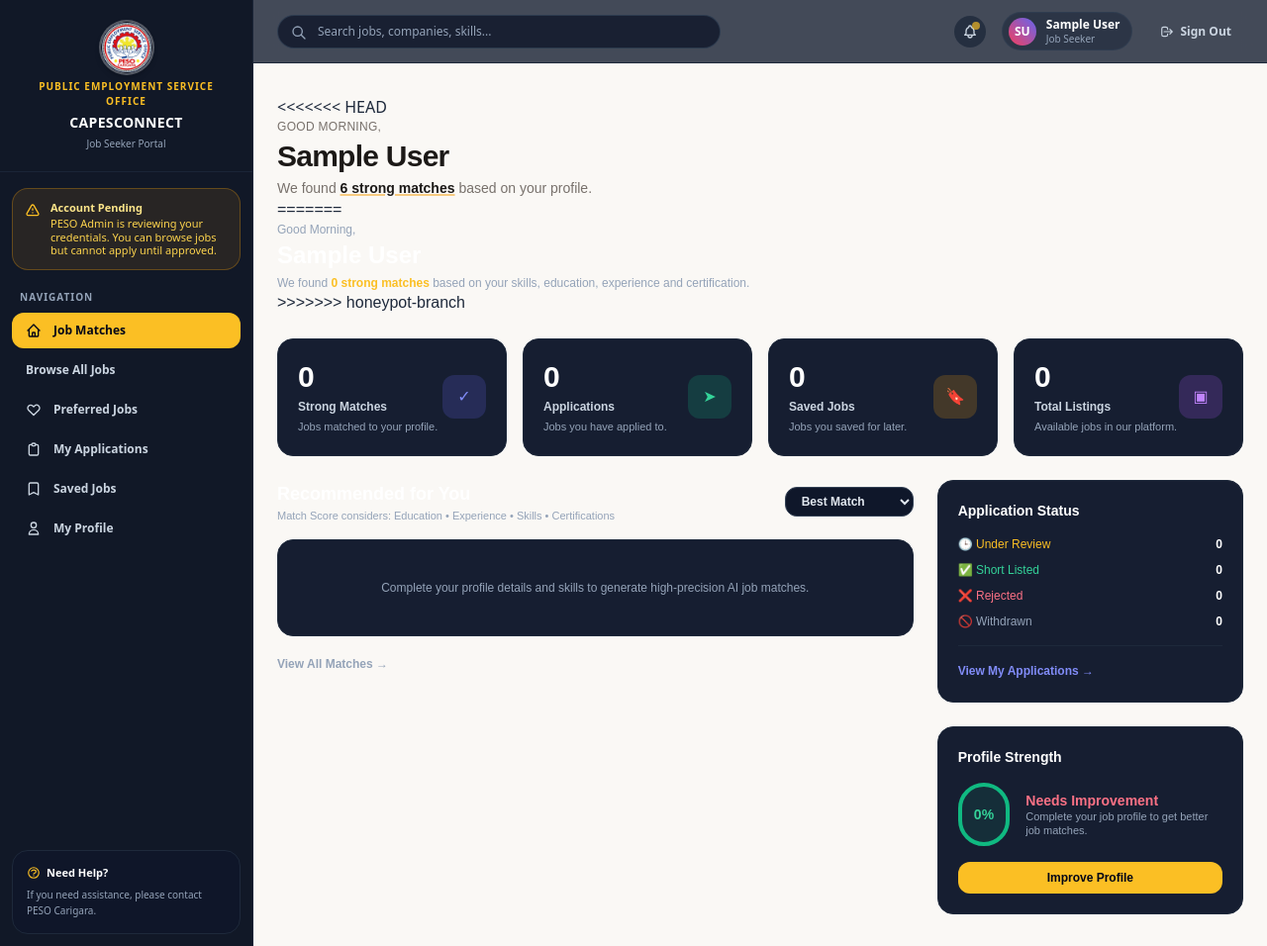
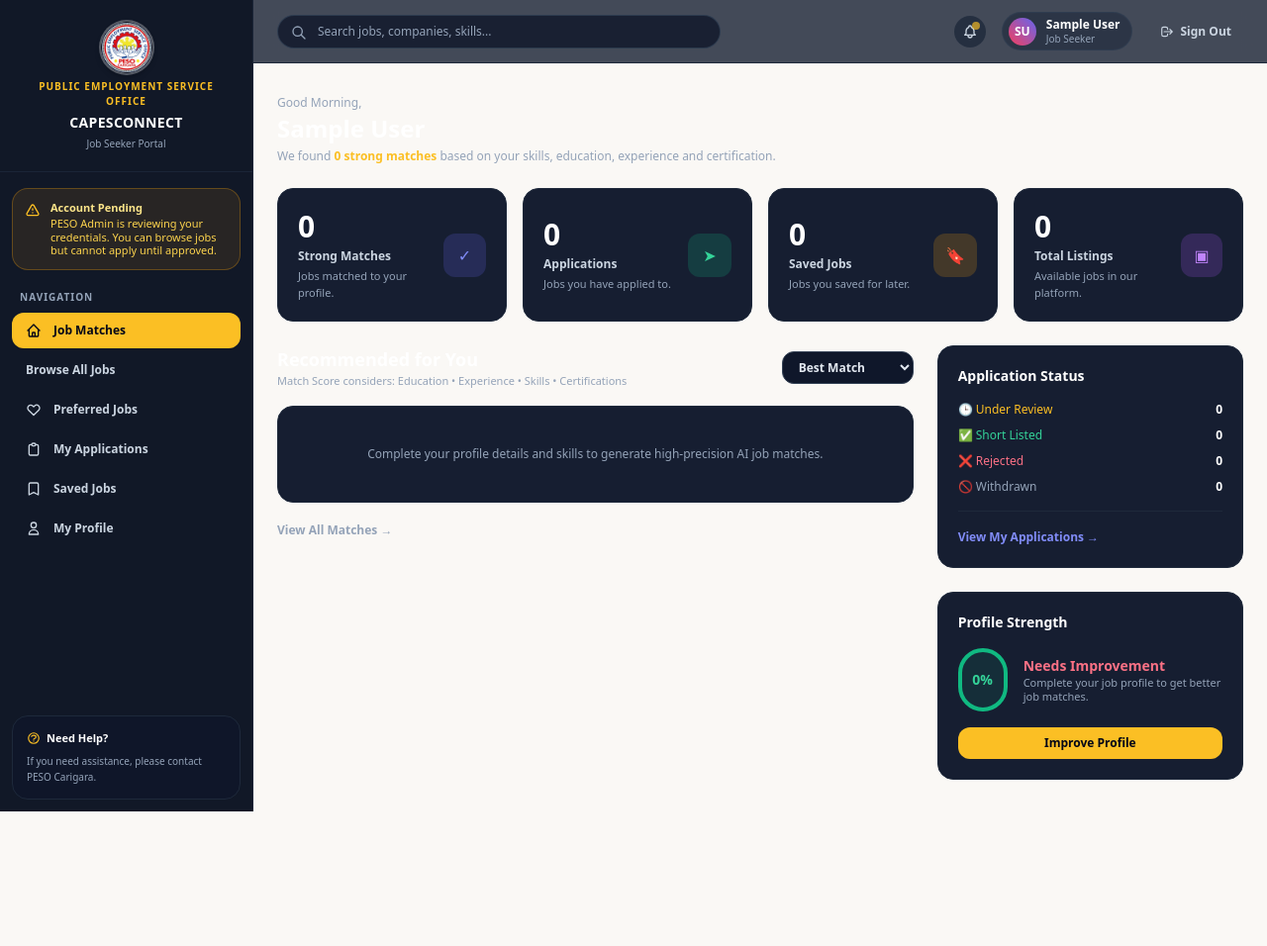
Before and after one commit to TRESTEVOYCE/CAPESONECCT, a Django app: page /applicant/applicant-dashboard/ in a window 1280 px wide. Shown: the whole page at 99% size. After the commit the page ends 820 px from the top, so only its background shows below. Run offline with Django 5.2, Linux system fonts and the light colour scheme; the visitor is signed in with stand-in values (Sample User, id 1); data that the repository does not hold is empty; parts of the project's set-up code (start-up, migrations or seed data) failed here and were passed over; some libraries are stand-ins or nearby versions.

Commit message:
updated dashboard in main

```diff
--- a/ApplicantSide/templates/applicant-dashboard.html
+++ b/ApplicantSide/templates/applicant-dashboard.html
@@ -3,15 +3,6 @@
 {% block title %}Dashboard - CAPESCONNECT PESO Carigara{% endblock %}
 
 {% block content %}
-<<<<<<< HEAD
-<div class="space-y-6 font-['Plus_Jakarta_Sans',sans-serif]">
-
-    <!-- Greeting Section -->
-    <div>
-        <p class="text-xs text-stone-500 font-medium tracking-wide uppercase">Good morning,</p>
-        <h1 class="text-2xl sm:text-3xl font-bold text-stone-900 mt-1 tracking-tight">{{ request.user.get_full_name|default:"Job Seeker" }}</h1>
-        <p class="text-sm text-stone-500 mt-1">We found <span class="text-stone-900 font-semibold underline decoration-amber-500/50 decoration-2">{{ matching_jobs|length|default:"6" }} strong matches</span> based on your profile.</p>
-=======
 
 <div class="space-y-6">
 
@@ -25,7 +16,6 @@
             <span class="text-amber-400 font-semibold">{{ matching_jobs|length }} strong matches</span>
             based on your skills, education, experience and certification.
         </p>
->>>>>>> honeypot-branch
     </div>
 
     <!-- Dashboard Statistics -->
```
